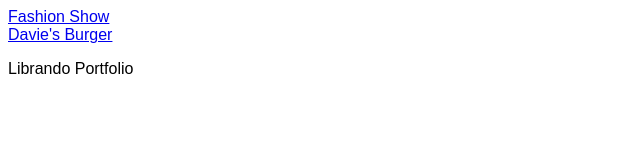
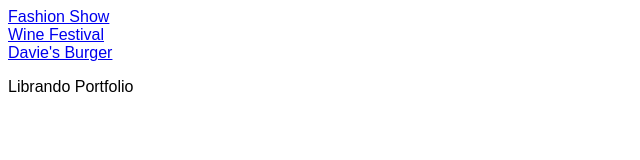
Before and after one commit to llibrando/llibrando.github.io, a website: page index.html in a window 1280 px wide. Shown: the whole page, without its empty margins (0-640 px from the left). Drawn offline with Linux system fonts and the light colour scheme.

Commit message:
Update index.html

```diff
--- a/index.html
+++ b/index.html
@@ -27,7 +27,9 @@
      <div class="w3-col s3">
       <a href="Activities /fashion.html" class="w3-button w3-block w3-black">Fashion Show</a>
       </div>
-
+    <div class="w3-col s3">
+      <a href="Activities /Wine Festival" class="w3-button w3-block w3-black">Wine Festival</a>
+      </div>
       <div class="w3-col s3">
       <a href="Activities /burger.html" class="w3-button w3-block w3-black">Davie's Burger</a>
       </div>
```
